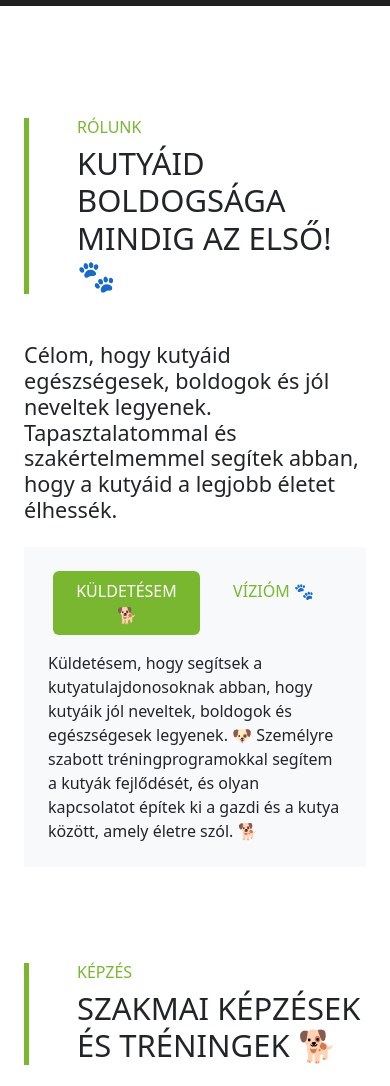
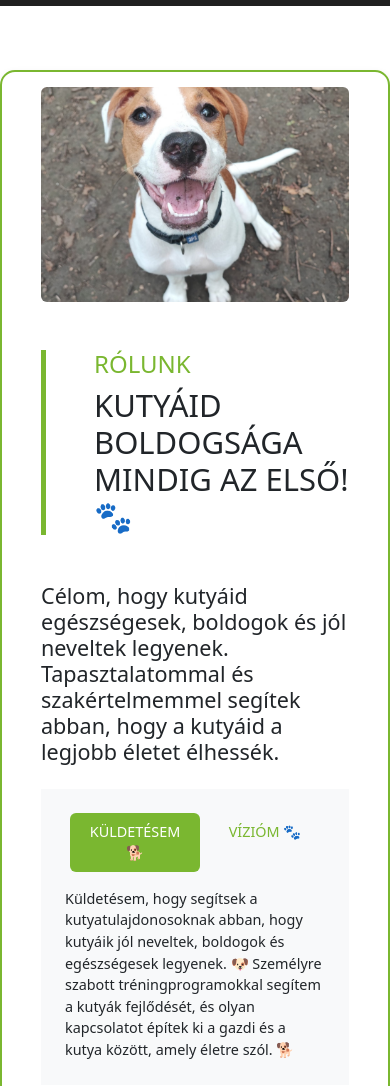
Before and after one commit to XY56L7/lang_tamas_dog_trainer, a React (Create React App) app: page / in a window 390 px wide. Shown: the part 474-1560 px from the top of the page. Built offline with nearby package versions, Linux system fonts and the light colour scheme; grey boxes are pictures that could not be loaded.

Commit message:
Update the pics

```diff
--- a/src/About.css
+++ b/src/About.css
@@ -23,3 +23,59 @@
   background-color: #7AB730 !important; /* Green background for active button */
   color: white !important; /* White text */
 }
+
+/* Styling for the bubble effect */
+.bubble-section {
+  border: 2px solid #7AB730; /* Green border */
+  border-radius: 15px; /* Rounded corners */
+  padding: 20px; /* Inner spacing */
+  margin-bottom: 30px; /* Space between sections */
+  box-shadow: 0 4px 8px rgba(0, 0, 0, 0.1); /* Subtle shadow */
+  background-color: white; /* White background */
+}
+
+/* Responsive adjustments for mobile view */
+/* About.css */
+/* Responsive adjustments for mobile view */
+@media (max-width: 767.98px) {
+  .bubble-section {
+    padding: 15px; /* Smaller padding for mobile */
+    margin-bottom: 20px; /* Smaller margin for mobile */
+  }
+
+  .display-5 {
+    font-size: 2rem; /* Smaller font size for mobile */
+  }
+
+  h4 {
+    font-size: 1.25rem; /* Smaller font size for mobile */
+  }
+
+  .nav-pills .nav-link {
+    font-size: 0.9rem; /* Smaller font size for mobile */
+    padding: 0.5rem 1rem; /* Adjust padding for mobile */
+  }
+
+  .tab-content p {
+    font-size: 0.9rem; /* Smaller font size for mobile */
+  }
+
+  .position-relative {
+    height: auto; /* Auto height for images on mobile */
+    min-height: 200px; /* Minimum height to ensure visibility */
+    margin-bottom: 15px; /* Space below the image */
+  }
+
+  .position-absolute {
+    height: 100%; /* Ensure the image fills the container */
+    object-fit: cover; /* Maintain aspect ratio */
+  }
+
+  .ps-5 {
+    padding-left: 1rem !important; /* Reduce left padding for mobile */
+  }
+
+  .text-uppercase {
+    font-size: 1.5rem; /* Adjust uppercase text size for mobile */
+  }
+}
--- a/src/About.tsx
+++ b/src/About.tsx
@@ -1,7 +1,7 @@
 import React, { useEffect } from 'react';
 import './About.css';
 import fibi from './fibi3.jpg';
-import fibi2 from './fibi2.jpg';
+import random from './random.jpg';
 
 const About = () => {
 
@@ -38,8 +38,8 @@ const About = () => {
     <div className="container-fluid py-5">
       <div className="container">
         {/* First section (image left, text right) */}
-        <div className="row gx-5">
-          <div className="col-lg-5 mb-5 mb-lg-0 fade-in">
+        <div className="row gx-5 bubble-section fade-in">
+          <div className="col-lg-5 mb-5 mb-lg-0">
             <div className="position-relative h-100">
               <img
                 className="position-absolute w-100 h-100 rounded"
@@ -49,7 +49,7 @@ const About = () => {
               />
             </div>
           </div>
-          <div className="col-lg-7 fade-in">
+          <div className="col-lg-7">
             <div style={{ borderLeft: '5px solid #7AB730' }} className="ps-5 mb-5">
               <h6 style={{ color: '#7AB730' }} className="text-uppercase">Rólunk</h6>
               <h1 className="display-5 text-uppercase mb-0">Kutyáid boldogsága mindig az első! 🐾</h1>
@@ -107,12 +107,12 @@ const About = () => {
         </div>
 
         {/* Second section (image right, text left) */}
-        <div className="row gx-5 flex-row-reverse mt-5 fade-in">
+        <div className="row gx-5 flex-row-reverse mt-5 bubble-section fade-in">
           <div className="col-lg-5 mb-5 mb-lg-0">
             <div className="position-relative h-100">
               <img
                 className="position-absolute w-100 h-100 rounded"
-                src={fibi2}
+                src={random}
                 alt="Képzés"
                 style={{ objectFit: 'cover' }}
               />
```
Also changed, not shown: src/random.jpg (added).
